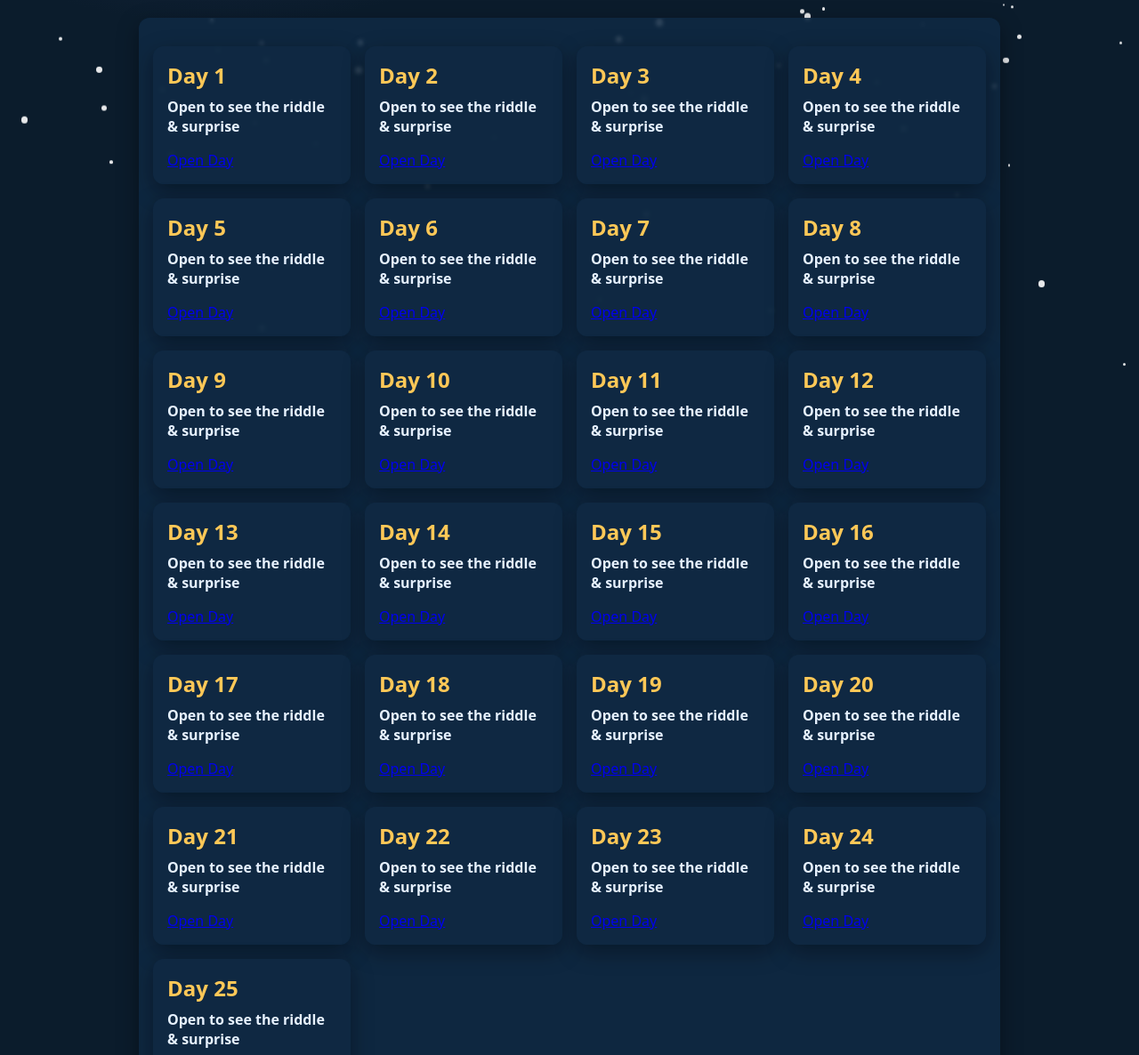
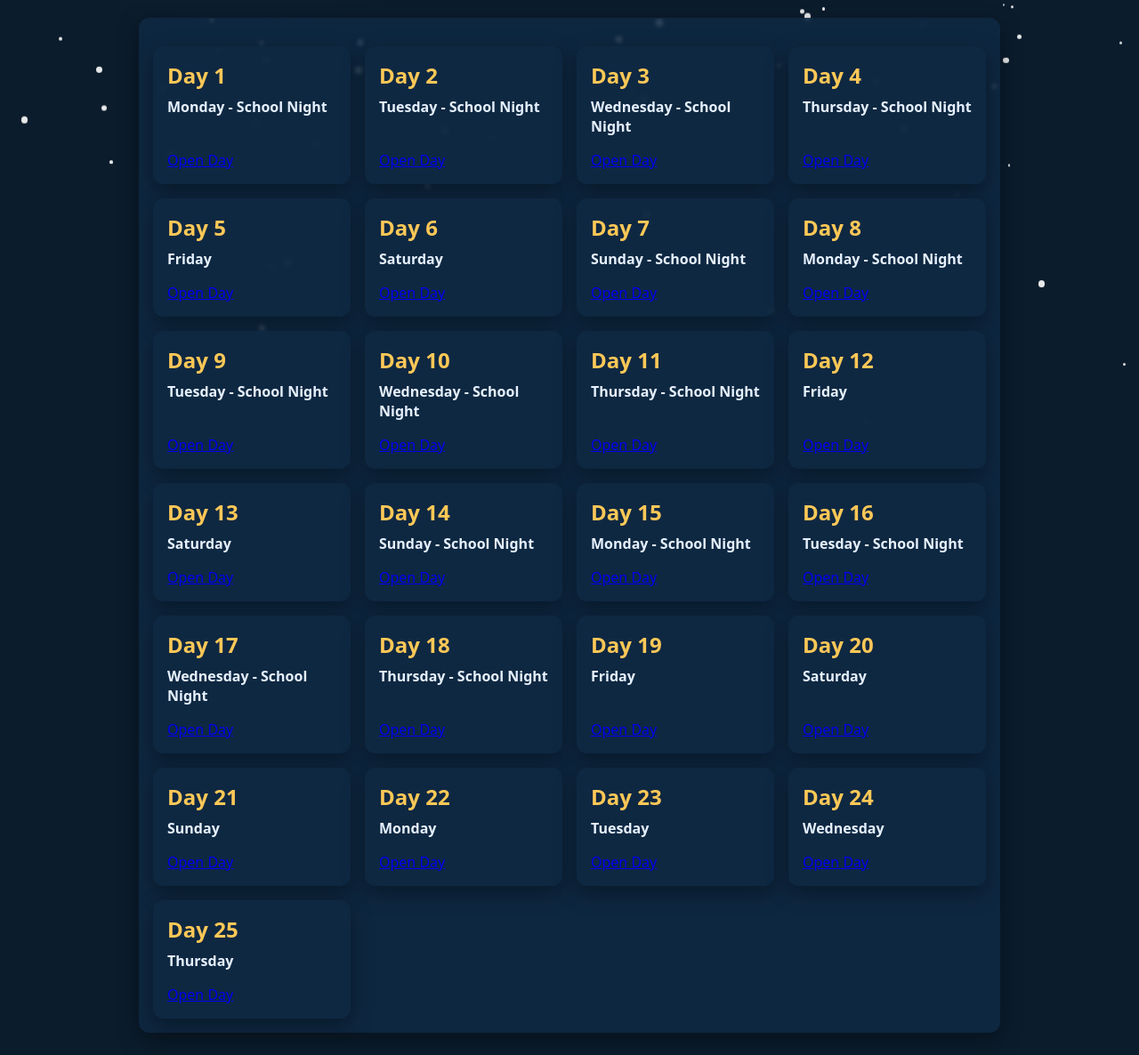
Before and after one commit to mikeelam/advent-calendar, a plain HTML site: page advent_pages/index.html in a window 1280 px wide. Shown: the part 153-1339 px from the top of the page at 89% size. Drawn offline with Linux system fonts and the light colour scheme.

Commit message:
Add files via upload

```diff
--- a/advent_pages/index.html
+++ b/advent_pages/index.html
@@ -21,6 +21,7 @@ section{background:rgba(16,42,67,.85);backdrop-filter:saturate(1.2) blur(2px);bo
 .tile h2{margin:0 0 8px;color:var(--accent)}
 .tile p{margin:4px 0}
 .tile .actions{margin-top:12px}
+footer{padding:24px;text-align:center;opacity:.8}
 .garland{position:fixed;top:0;left:0;width:100%;height:70px;pointer-events:none;z-index:1}
 .snow{position:fixed;left:0;top:0;width:100%;height:100%;pointer-events:none;z-index:0;overflow:hidden}
 .flake{position:absolute;top:-10px;width:8px;height:8px;border-radius:50%;background:#ffffff;opacity:.9;filter:blur(.5px);animation-name:fall, sway;animation-duration:var(--dur), var(--swayDur);animation-timing-function:linear, ease-in-out;animation-iteration-count:infinite, infinite;animation-delay:var(--delay), var(--swayDelay)}
@@ -41,7 +42,7 @@ section{background:rgba(16,42,67,.85);backdrop-filter:saturate(1.2) blur(2px);bo
 <div class="tile">
             <div>
               <h2>Day 1</h2>
-              <p><strong>Open to see the riddle & surprise</strong></p>
+              <p><strong>Monday - School Night</strong></p>
             </div>
             <div class="actions">
               <a class="button" href="day_01.html">Open Day</a>
@@ -50,7 +51,7 @@ section{background:rgba(16,42,67,.85);backdrop-filter:saturate(1.2) blur(2px);bo
 <div class="tile">
             <div>
               <h2>Day 2</h2>
-              <p><strong>Open to see the riddle & surprise</strong></p>
+              <p><strong>Tuesday - School Night</strong></p>
             </div>
             <div class="actions">
               <a class="button" href="day_02.html">Open Day</a>
@@ -59,7 +60,7 @@ section{background:rgba(16,42,67,.85);backdrop-filter:saturate(1.2) blur(2px);bo
 <div class="tile">
             <div>
               <h2>Day 3</h2>
-              <p><strong>Open to see the riddle & surprise</strong></p>
+              <p><strong>Wednesday - School Night</strong></p>
             </div>
             <div class="actions">
               <a class="button" href="day_03.html">Open Day</a>
@@ -68,7 +69,7 @@ section{background:rgba(16,42,67,.85);backdrop-filter:saturate(1.2) blur(2px);bo
 <div class="tile">
             <div>
               <h2>Day 4</h2>
-              <p><strong>Open to see the riddle & surprise</strong></p>
+              <p><strong>Thursday - School Night</strong></p>
             </div>
             <div class="actions">
               <a class="button" href="day_04.html">Open Day</a>
@@ -77,7 +78,7 @@ section{background:rgba(16,42,67,.85);backdrop-filter:saturate(1.2) blur(2px);bo
 <div class="tile">
             <div>
               <h2>Day 5</h2>
-              <p><strong>Open to see the riddle & surprise</strong></p>
+              <p><strong>Friday</strong></p>
             </div>
             <div class="actions">
               <a class="button" href="day_05.html">Open Day</a>
@@ -86,7 +87,7 @@ section{background:rgba(16,42,67,.85);backdrop-filter:saturate(1.2) blur(2px);bo
 <div class="tile">
             <div>
               <h2>Day 6</h2>
-              <p><strong>Open to see the riddle & surprise</strong></p>
+              <p><strong>Saturday</strong></p>
             </div>
             <div class="actions">
               <a class="button" href="day_06.html">Open Day</a>
@@ -95,7 +96,7 @@ section{background:rgba(16,42,67,.85);backdrop-filter:saturate(1.2) blur(2px);bo
 <div class="tile">
             <div>
               <h2>Day 7</h2>
-              <p><strong>Open to see the riddle & surprise</strong></p>
+              <p><strong>Sunday - School Night</strong></p>
             </div>
             <div class="actions">
               <a class="button" href="day_07.html">Open Day</a>
@@ -104,7 +105,7 @@ section{background:rgba(16,42,67,.85);backdrop-filter:saturate(1.2) blur(2px);bo
 <div class="tile">
             <div>
               <h2>Day 8</h2>
-              <p><strong>Open to see the riddle & surprise</strong></p>
+              <p><strong>Monday - School Night</strong></p>
             </div>
             <div class="actions">
               <a class="button" href="day_08.html">Open Day</a>
@@ -113,7 +114,7 @@ section{background:rgba(16,42,67,.85);backdrop-filter:saturate(1.2) blur(2px);bo
 <div class="tile">
             <div>
               <h2>Day 9</h2>
-              <p><strong>Open to see the riddle & surprise</strong></p>
+              <p><strong>Tuesday - School Night</strong></p>
             </div>
             <div class="actions">
               <a class="button" href="day_09.html">Open Day</a>
@@ -122,7 +123,7 @@ section{background:rgba(16,42,67,.85);backdrop-filter:saturate(1.2) blur(2px);bo
 <div class="tile">
             <div>
               <h2>Day 10</h2>
-              <p><strong>Open to see the riddle & surprise</strong></p>
+              <p><strong>Wednesday - School Night</strong></p>
             </div>
             <div class="actions">
               <a class="button" href="day_10.html">Open Day</a>
@@ -131,7 +132,7 @@ section{background:rgba(16,42,67,.85);backdrop-filter:saturate(1.2) blur(2px);bo
 <div class="tile">
             <div>
               <h2>Day 11</h2>
-              <p><strong>Open to see the riddle & surprise</strong></p>
+              <p><strong>Thursday - School Night</strong></p>
             </div>
             <div class="actions">
               <a class="button" href="day_11.html">Open Day</a>
@@ -140,7 +141,7 @@ section{background:rgba(16,42,67,.85);backdrop-filter:saturate(1.2) blur(2px);bo
 <div class="tile">
             <div>
               <h2>Day 12</h2>
-              <p><strong>Open to see the riddle & surprise</strong></p>
+              <p><strong>Friday</strong></p>
             </div>
             <div class="actions">
               <a class="button" href="day_12.html">Open Day</a>
@@ -149,7 +150,7 @@ section{background:rgba(16,42,67,.85);backdrop-filter:saturate(1.2) blur(2px);bo
 <div class="tile">
             <div>
               <h2>Day 13</h2>
-              <p><strong>Open to see the riddle & surprise</strong></p>
+              <p><strong>Saturday</strong></p>
             </div>
             <div class="actions">
               <a class="button" href="day_13.html">Open Day</a>
@@ -158,7 +159,7 @@ section{background:rgba(16,42,67,.85);backdrop-filter:saturate(1.2) blur(2px);bo
 <div class="tile">
             <div>
               <h2>Day 14</h2>
-              <p><strong>Open to see the riddle & surprise</strong></p>
+              <p><strong>Sunday - School Night</strong></p>
             </div>
             <div class="actions">
               <a class="button" href="day_14.html">Open Day</a>
@@ -167,7 +168,7 @@ section{background:rgba(16,42,67,.85);backdrop-filter:saturate(1.2) blur(2px);bo
 <div class="tile">
             <div>
               <h2>Day 15</h2>
-              <p><strong>Open to see the riddle & surprise</strong></p>
+              <p><strong>Monday - School Night</strong></p>
             </div>
             <div class="actions">
               <a class="button" href="day_15.html">Open Day</a>
@@ -176,7 +177,7 @@ section{background:rgba(16,42,67,.85);backdrop-filter:saturate(1.2) blur(2px);bo
 <div class="tile">
             <div>
               <h2>Day 16</h2>
-              <p><strong>Open to see the riddle & surprise</strong></p>
+              <p><strong>Tuesday - School Night</strong></p>
             </div>
             <div class="actions">
               <a class="button" href="day_16.html">Open Day</a>
@@ -185,7 +186,7 @@ section{background:rgba(16,42,67,.85);backdrop-filter:saturate(1.2) blur(2px);bo
 <div class="tile">
             <div>
               <h2>Day 17</h2>
-              <p><strong>Open to see the riddle & surprise</strong></p>
+              <p><strong>Wednesday - School Night</strong></p>
             </div>
             <div class="actions">
               <a class="button" href="day_17.html">Open Day</a>
@@ -194,7 +195,7 @@ section{background:rgba(16,42,67,.85);backdrop-filter:saturate(1.2) blur(2px);bo
 <div class="tile">
             <div>
               <h2>Day 18</h2>
-              <p><strong>Open to see the riddle & surprise</strong></p>
+              <p><strong>Thursday - School Night</strong></p>
             </div>
             <div class="actions">
               <a class="button" href="day_18.html">Open Day</a>
@@ -203,7 +204,7 @@ section{background:rgba(16,42,67,.85);backdrop-filter:saturate(1.2) blur(2px);bo
 <div class="tile">
             <div>
               <h2>Day 19</h2>
-              <p><strong>Open to see the riddle & surprise</strong></p>
+              <p><strong>Friday</strong></p>
             </div>
             <div class="actions">
               <a class="button" href="day_19.html">Open Day</a>
@@ -212,7 +213,7 @@ section{background:rgba(16,42,67,.85);backdrop-filter:saturate(1.2) blur(2px);bo
 <div class="tile">
             <div>
               <h2>Day 20</h2>
-              <p><strong>Open to see the riddle & surprise</strong></p>
+              <p><strong>Saturday</strong></p>
             </div>
             <div class="actions">
               <a class="button" href="day_20.html">Open Day</a>
@@ -221,7 +222,7 @@ section{background:rgba(16,42,67,.85);backdrop-filter:saturate(1.2) blur(2px);bo
 <div class="tile">
             <div>
               <h2>Day 21</h2>
-              <p><strong>Open to see the riddle & surprise</strong></p>
+              <p><strong>Sunday</strong></p>
             </div>
             <div class="actions">
               <a class="button" href="day_21.html">Open Day</a>
@@ -230,7 +231,7 @@ section{background:rgba(16,42,67,.85);backdrop-filter:saturate(1.2) blur(2px);bo
 <div class="tile">
             <div>
               <h2>Day 22</h2>
-              <p><strong>Open to see the riddle & surprise</strong></p>
+              <p><strong>Monday</strong></p>
             </div>
             <div class="actions">
               <a class="button" href="day_22.html">Open Day</a>
@@ -239,7 +240,7 @@ section{background:rgba(16,42,67,.85);backdrop-filter:saturate(1.2) blur(2px);bo
 <div class="tile">
             <div>
               <h2>Day 23</h2>
-              <p><strong>Open to see the riddle & surprise</strong></p>
+              <p><strong>Tuesday</strong></p>
             </div>
             <div class="actions">
               <a class="button" href="day_23.html">Open Day</a>
@@ -248,7 +249,7 @@ section{background:rgba(16,42,67,.85);backdrop-filter:saturate(1.2) blur(2px);bo
 <div class="tile">
             <div>
               <h2>Day 24</h2>
-              <p><strong>Open to see the riddle & surprise</strong></p>
+              <p><strong>Wednesday</strong></p>
             </div>
             <div class="actions">
               <a class="button" href="day_24.html">Open Day</a>
@@ -257,7 +258,7 @@ section{background:rgba(16,42,67,.85);backdrop-filter:saturate(1.2) blur(2px);bo
 <div class="tile">
             <div>
               <h2>Day 25</h2>
-              <p><strong>Open to see the riddle & surprise</strong></p>
+              <p><strong>Thursday</strong></p>
             </div>
             <div class="actions">
               <a class="button" href="day_25.html">Open Day</a>
```
